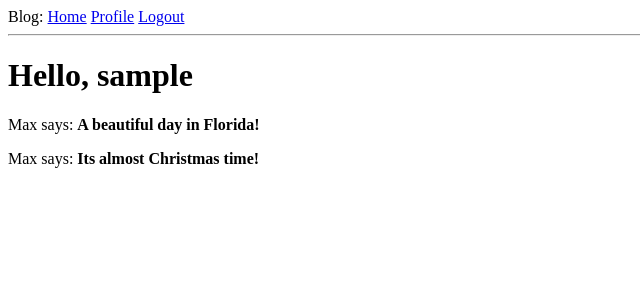
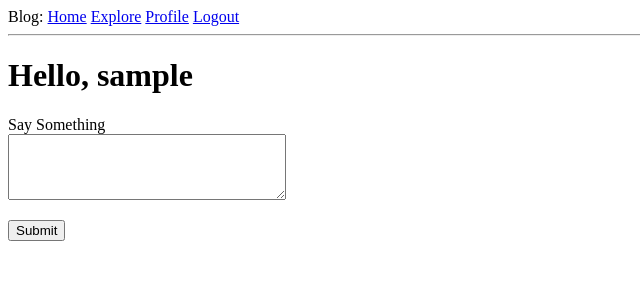
Before and after one commit to garinm90/flask-blog, a Flask app: page / in a window 1280 px wide. Shown: the top 300 px of the page, without its empty margins (0-640 px from the left). Run offline with Flask 2, Linux system fonts and the light colour scheme; the visitor is signed in with stand-in values (Sample User, id 1); data comes from the database, SQL or seed files in the repository; both versions use the stored data as it was after the commit; data that the repository does not hold is empty.

Commit message:
Added in displaying blog post

```diff
--- a/app/forms.py
+++ b/app/forms.py
@@ -44,3 +44,9 @@ class EditProfileForm(FlaskForm):
             user = User.query.filter_by(username=self.username.data).first()
             if user is not None:
                 raise ValidationError('Please use a different username.')
+
+
+class PostForm(FlaskForm):
+    post = TextAreaField('Say Something', validators=[
+        DataRequired(), Length(min=1, max=140)])
+    submit = SubmitField('Submit')
--- a/app/models.py
+++ b/app/models.py
@@ -50,12 +50,11 @@ class User(UserMixin, db.Model):
             followers.c.followed_id == user.id).count() > 0
 
     def followed_posts(self):
-        followed =  Post.query.join(
+        followed = Post.query.join(
             followers, (followers.c.followed_id == Post.user_id)).filter(
-                followers.c.follower_id == self.id)
+            followers.c.follower_id == self.id)
         own = Post.query.filter_by(user_id=self.id)
         return followed.union(own).order_by(Post.timestamp.desc())
-
 
 
 @login.user_loader
--- a/app/routes.py
+++ b/app/routes.py
@@ -3,8 +3,8 @@ from flask import render_template, flash, redirect, url_for, request
 from werkzeug.urls import url_parse
 from app import app, db
 from flask_login import current_user, login_user, logout_user, login_required
-from app.models import User
-from app.forms import LoginForm, RegistrationForm, EditProfileForm
+from app.models import User, Post
+from app.forms import LoginForm, RegistrationForm, EditProfileForm, PostForm
 
 
 @app.before_request
@@ -14,21 +14,19 @@ def before_request():
         db.session.commit()
 
 
-@app.route('/')
-@app.route('/index')
+@app.route('/', methods=['GET', 'POST'])
+@app.route('/index', methods=['GET', 'POST'])
 @login_required
 def index():
-    posts = [
-        {
-            'author': {'username': 'Max'},
-            'body': 'A beautiful day in Florida!'
-        },
-        {
-            'author': {'username': 'Max'},
-            'body': 'Its almost Christmas time!'
-        }
-    ]
-    return render_template('index.html', title='Home', posts=posts)
+    form = PostForm()
+    if form.validate_on_submit():
+        post = Post(body=form.post.data, author=current_user)
+        db.session.add(post)
+        db.session.commit()
+        flash('Your post is now live!')
+        return redirect(url_for('index'))
+    posts = current_user.followed_posts().all()
+    return render_template('index.html', title='Home', form=form, posts=posts)
 
 
 @app.route('/login', methods=['GET', 'POST'])
@@ -128,3 +126,10 @@ def unfollow(username):
     db.session.commit()
     flash('You are not following {}.'.format(username))
     return redirect(url_for('user', username=username))
+
+
+@app.route('/explore')
+@login_required
+def explore():
+    posts = Post.query.order_by(Post.timestamp.desc()).all()
+    return render_template('index.html', title='Explore', posts=posts)
--- a/app/templates/_post.html
+++ b/app/templates/_post.html
@@ -1,6 +1,8 @@
 <table>
     <tr align="top">
         <td><img src="{{ post.author.avatar(36) }}" alt=""></td>
-        <td>{{ post.author.username }} says: <br> {{ post.body }}</td>
+        <td>
+            <a href="url_for('user', username=post.author.username)">{{ post.author.username }}</a>
+            says:<br> {{ post.body }}</td>
     </tr>
 </table>
--- a/app/templates/base.html
+++ b/app/templates/base.html
@@ -12,6 +12,7 @@
 <div>
     Blog:
     <a href="{{ url_for('index') }}">Home</a>
+    <a href="{{ url_for('explore') }}">Explore</a>
     {% if current_user.is_anonymous %}
         <a href="{{ url_for('login') }}">Login</a>
     {% else %}
--- a/app/templates/index.html
+++ b/app/templates/index.html
@@ -3,8 +3,20 @@
 {% block content %}
 
     <h1>Hello, {{ current_user.username }}</h1>
+    {% if form %}
+        <form action="" method="post">
+            {{ form.hidden_tag() }}
+            <p>
+                {{ form.post.label }}<br>
+                {{ form.post(cols=32, rows=4) }}<br>
+                {% for error in form.post.errors %}
+                    <span style="color: red;">{{ error }}</span>
+                {% endfor %}
+            </p>
+            <p>{{ form.submit() }}</p>
+        </form>
+    {% endif %}
     {% for post in posts %}
-        <div><p>{{ post.author.username }} says: <b>{{ post.body }}</b></p></div>
+        {% include '_post.html' %}
     {% endfor %}
-
 {% endblock %}
```
Also changed, not shown: app.db, 10 other files.
